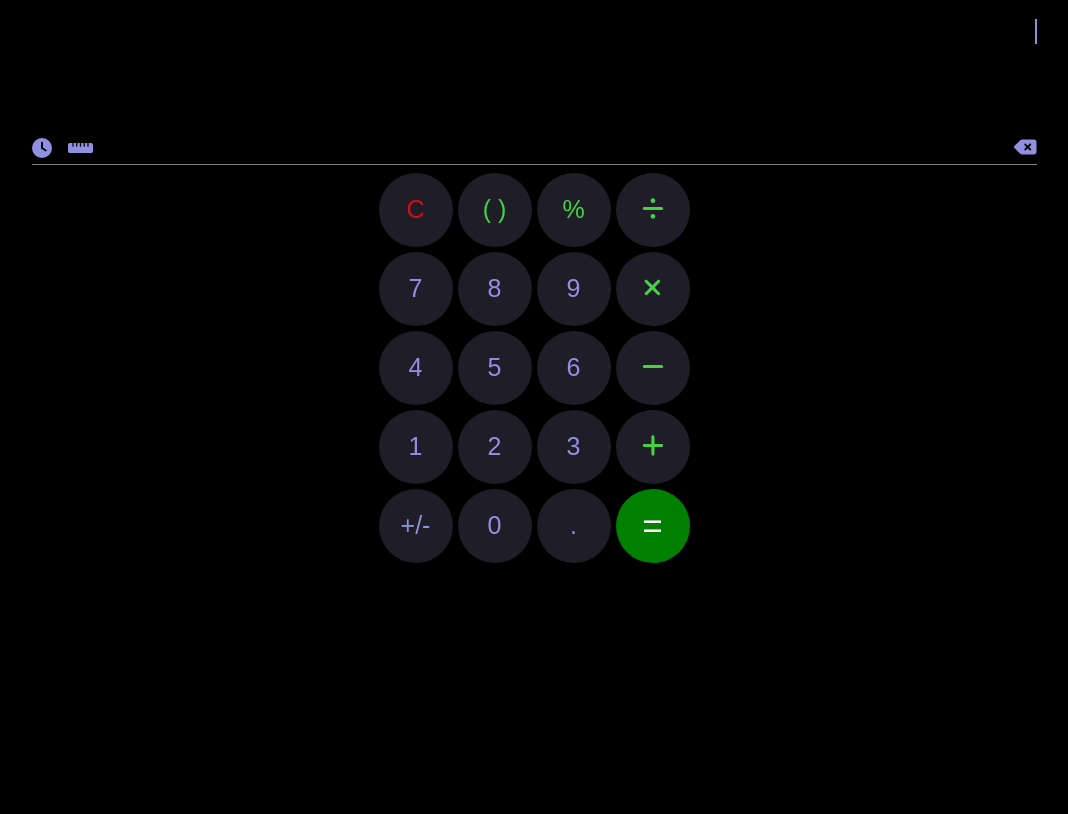
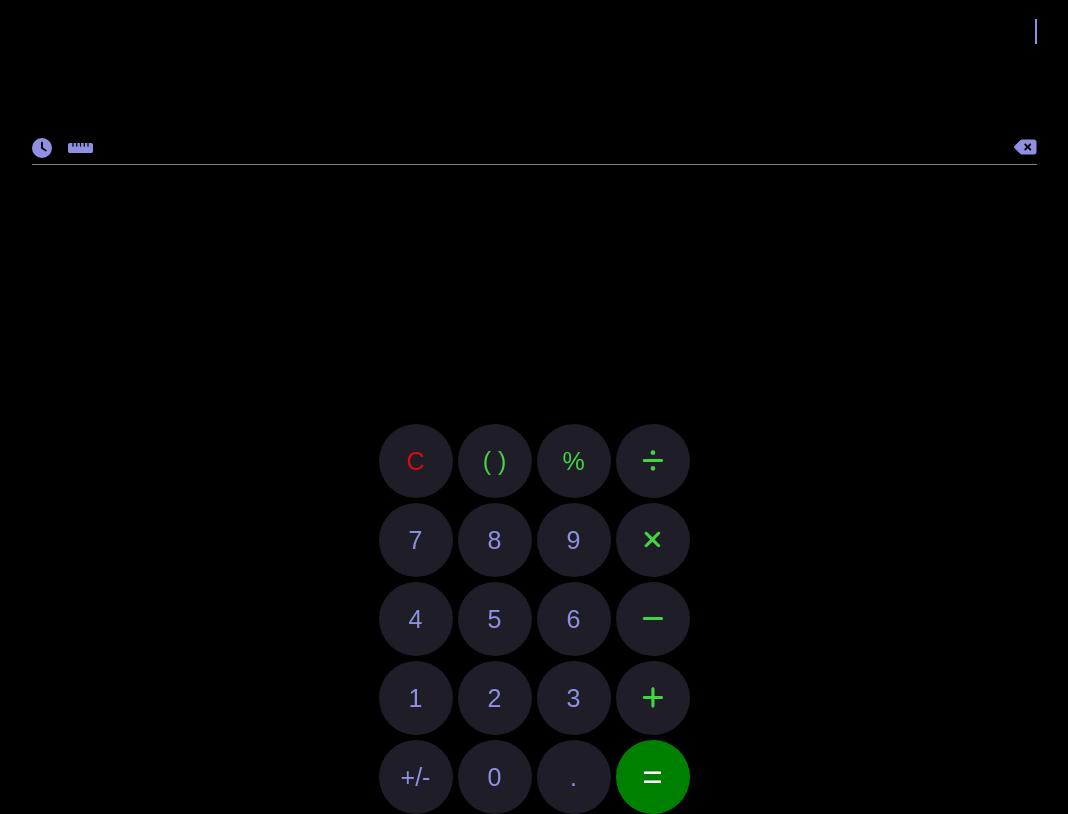
Before and after one commit to AnjumSunkesula/Calculator-App, a React (Vite) app: page / in a window 1280 px wide. Shown: the whole page, without its empty margins (106-1174 px from the left). Built offline with nearby package versions, Linux system fonts and the light colour scheme.

Commit message:
changed the height of container and display

```diff
--- a/src/App.css
+++ b/src/App.css
@@ -8,8 +8,7 @@ body{
     color: #fff;
     padding: 7px 8px;
     width: 304px;
-    height: auto;
-    min-height: 100svh;
+    height: 100dvh;
     display: flex;
     flex-direction: column;
     justify-self: center;
@@ -23,9 +22,7 @@ body{
     margin-bottom: 5px;
     white-space: pre-wrap;
     overflow-y: auto;
-    height: auto;
-    min-height: 100px;
-    max-height: 200px;
+    height: 100px;
     width: 100%;
     font-family: system-ui;
     line-height: normal;
@@ -108,7 +105,7 @@ body{
     align-items: center;
     gap: 5px;
     padding-top: 8px;
-    position: static;
+    position: absolute;
     bottom: 0;
 }
 .rows{
```
